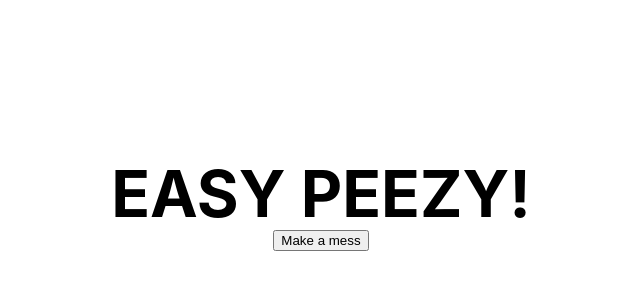
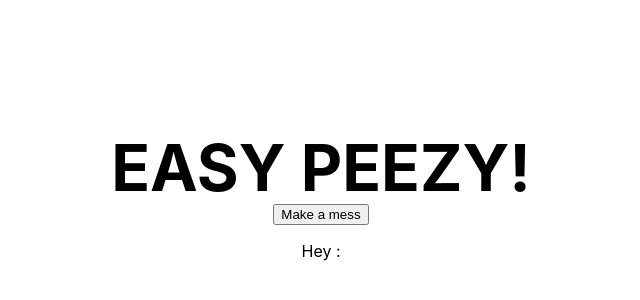
Before and after one commit to RastogiAbhijeet/alerts-and-triggers, a Next.js app: page / in a window 1280 px wide. Shown: the part 196-496 px from the top of the page, without its empty margins (319-959 px from the left). Built offline with nearby package versions, Linux system fonts and the light colour scheme.

Commit message:
Echo env var

```diff
--- a/pages/index.tsx
+++ b/pages/index.tsx
@@ -20,6 +20,7 @@ const Home: NextPage = () => {
       <main className={styles.main}>
         <h1 className={styles.title}>EASY PEEZY!</h1>
         <button onClick={throwError}>Make a mess</button>
+        <p>Hey : {process.env.NEXT_PUBLIC_SENTRY_ENABLED} </p>
       </main>
     </div>
   );
--- a/sentry.client.config.js
+++ b/sentry.client.config.js
@@ -5,7 +5,7 @@
 import * as Sentry from '@sentry/nextjs';
 
 const SENTRY_DSN = process.env.SENTRY_DSN || process.env.NEXT_PUBLIC_SENTRY_DSN;
-const SENTRY_ENABLED = process.env.SENTRY_ENABLED || process.env.NEXT_PUBLIC_SENTRY_ENABLED
+const SENTRY_ENABLED = process.env.NEXT_PUBLIC_SENTRY_ENABLED || process.env.SENTRY_ENABLED
 
 Sentry.init({
   enabled: !!SENTRY_ENABLED && SENTRY_ENABLED !== "false" && SENTRY_ENABLED !== "no",
```
